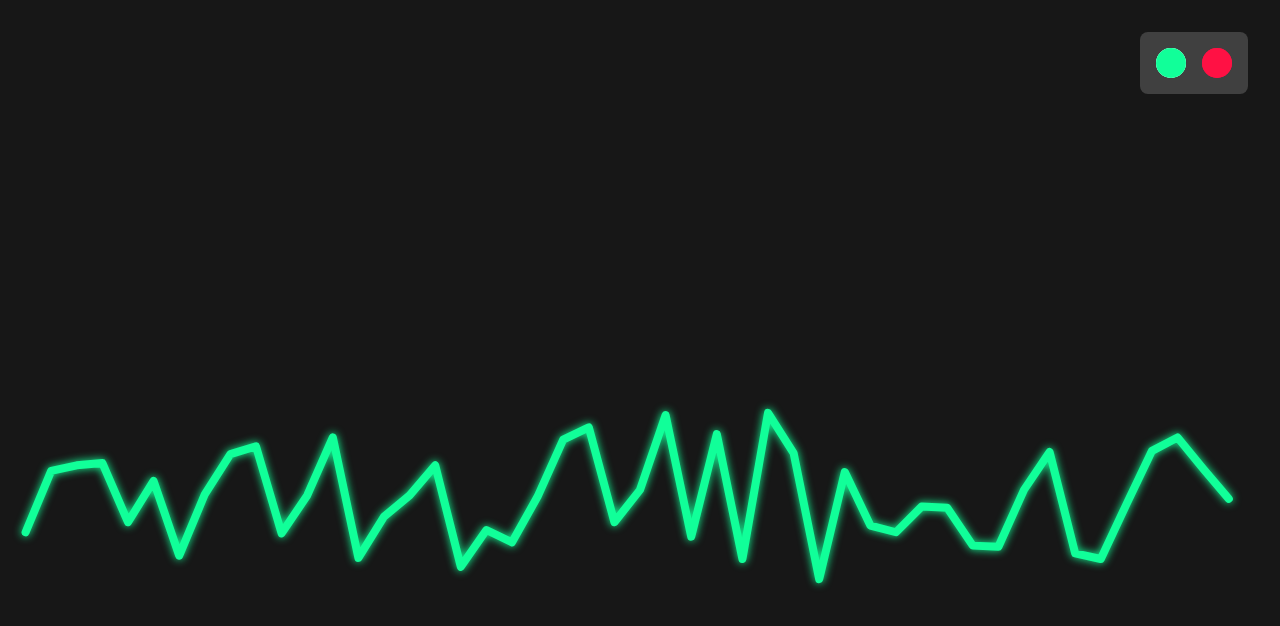
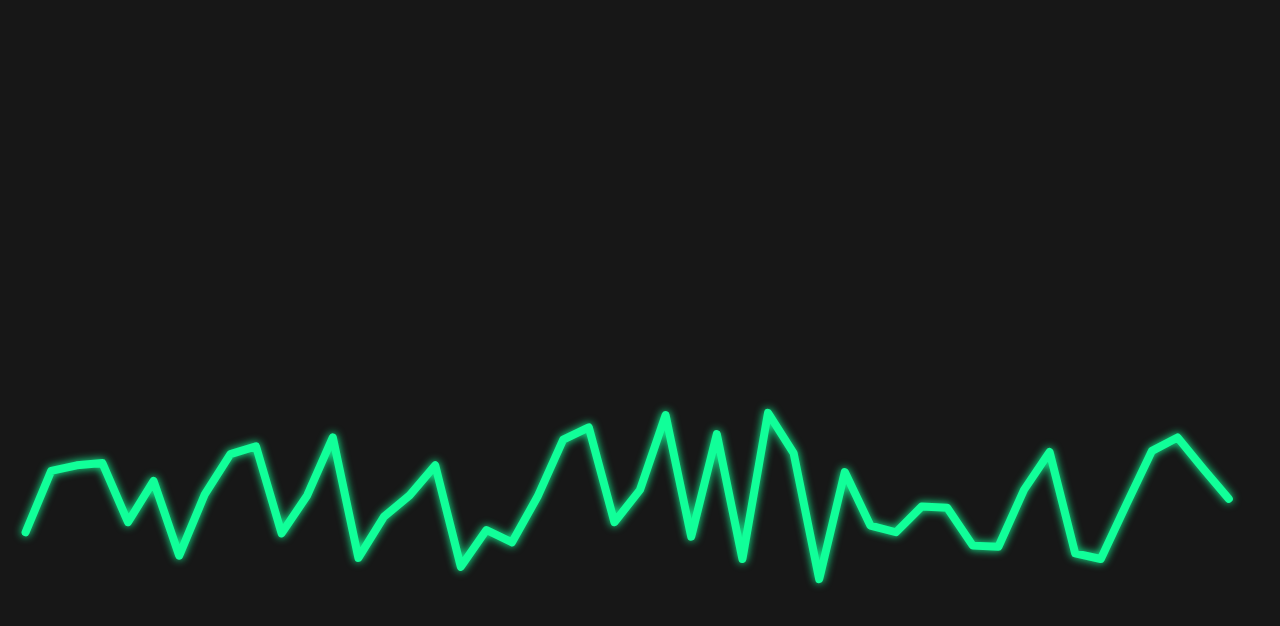
Before and after one commit to Albx68/Albx_Charts, a Next.js app: page / in a window 1280 px wide. Shown: the top 626 px of the page. Built offline with nearby package versions, Linux system fonts and the light colour scheme.

Commit message:
build fix

```diff
--- a/src/app/components/ColorBlock.tsx
+++ b/src/app/components/ColorBlock.tsx
@@ -13,7 +13,7 @@ const ColorBlock = ({ selectedColor, setSelectedColor }: {
         <div className='bg-neutral-700 flex gap-4 rounded-lg p-4'>
             {colorsArr.map(color => {
                 const isSelected = color === selectedColor
-                return <div key={color} className='relative cursor-pointer' onClick={handleClick}>
+                return <div key={color} className='relative cursor-pointer' onClick={() => handleClick(color)}>
                     <div style={{ backgroundColor: colorMap[color], height: diameter, width: diameter, borderRadius: diameter }} />
                     {isSelected && <div className='absolute top-1/2 left-1/2 -translate-x-1/2 -translate-y-1/2 border-4  border-white' style={{ backgroundColor: "transparent", height: diameter, width: diameter, borderRadius: diameter + 6 }} />}
                     <div className='hover:blur-sm absolute top-1/2 left-1/2 -translate-x-1/2 -translate-y-1/2' style={{ backgroundColor: colorMap[color], height: diameter, width: diameter, borderRadius: diameter }} />
--- a/src/app/components/LineChart.tsx
+++ b/src/app/components/LineChart.tsx
@@ -4,7 +4,6 @@ import { MouseEventHandler, SVGProps, useState } from "react"
 import { generateCubicPath, generateLinearPath, generatePathPoints, findClosestPoint, getXinRange, getYinRange, generateSinWavePath } from "../utils/helpers/ChartHelpers"
 import { item, point, range } from "../utils/types/TChart"
 import { SVGMotionProps, easeInOut, motion } from "framer-motion"
-import { formatTime } from "../utils/helpers/time"
 type LineChartProps = {
     canvasHeight: number,
     canvasWidth: number,
@@ -58,13 +57,8 @@ const LineChart = ({ canvasHeight, canvasWidth, pathOptions, data, xRange, yRang
             <motion.path animate={{ d: pathString, pathLength: [0, 1] }} transition={{ duration: 2, ease: easeInOut }} strokeLinejoin={"round"} fill="none" stroke={"#11ff99"} strokeWidth={8} strokeLinecap="round"  {...pathOptions} />
 
             <circle cx={selectedPoint?.x} cy={selectedPoint?.y} r={10} fill="none" stroke="white" strokeWidth={8} />
-            {showSelectedValue && <text x={selectedPoint?.x} y={selectedPoint?.y - 20} textAnchor="middle" fill="white" fontWeight={"bold"} fontSize={43}>{selectedValue?.value}</text>}
+            {showSelectedValue && selectedPoint && <text x={selectedPoint?.x} y={selectedPoint?.y - 20} textAnchor="middle" fill="white" fontWeight={"bold"} fontSize={43}>{selectedValue?.value}</text>}
         </svg>
-        <div className="flex justify-center">
-            {/* {showSelectedValue && <motion.div className="flex flex-col items-center">
-                <p className="text-4xl font-bold">{selectedValue?.value}</p>
-            </motion.div>} */}
-        </div>
     </div>
 }
 
--- a/src/app/components/LineChartWrapper.tsx
+++ b/src/app/components/LineChartWrapper.tsx
@@ -30,9 +30,9 @@ const LineChartWrapper = () => {
     }
     return (
         <section className="flex min-h-screen flex-col items-center justify-center p-24 bg-neutral-900">
-            <div className='absolute top-8 right-8'>
+            {/* <div className='absolute top-8 right-8'>
                 <ColorBlock selectedColor={selectedColor} setSelectedColor={setSelectedColor} />
-            </div>
+            </div> */}
             <LineChart canvasHeight={300} canvasWidth={dimensions.width} data={data} xRange={xRange} yRange={yRange} />
         </section>
     )
```
